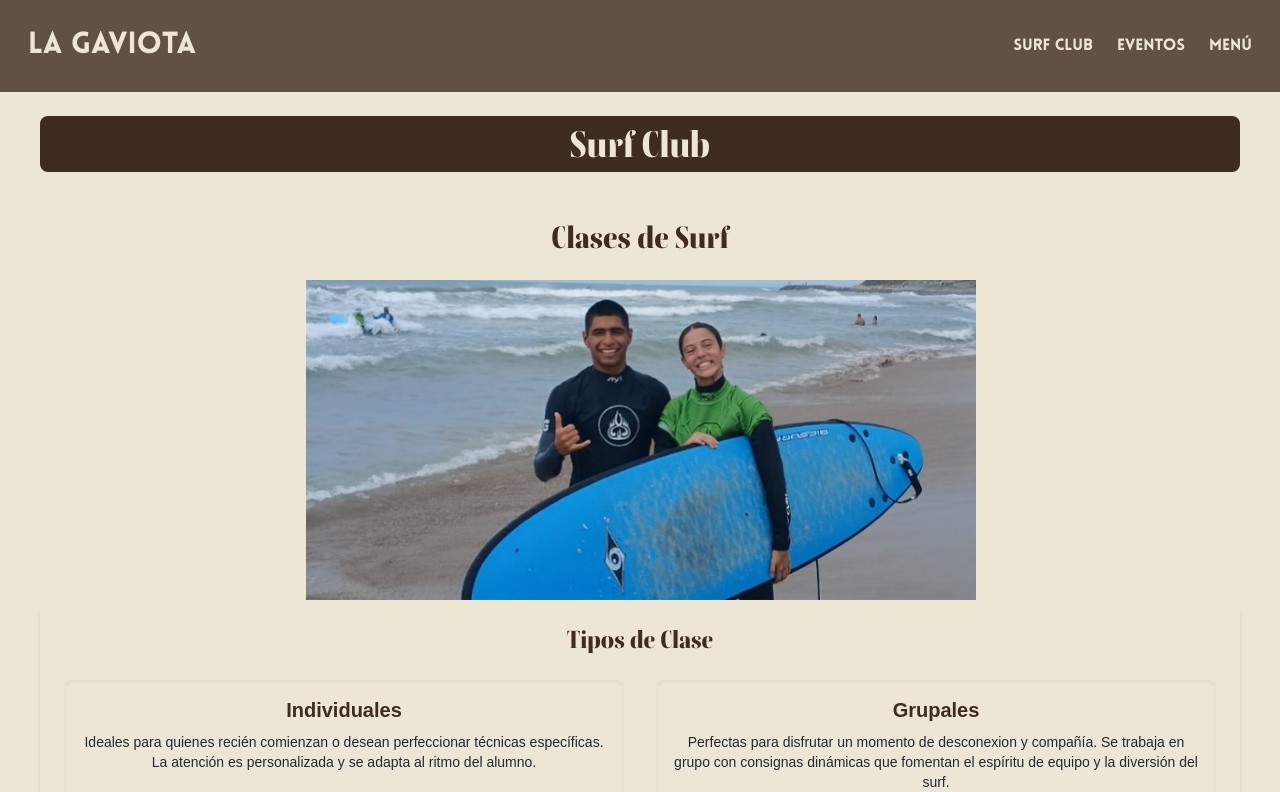
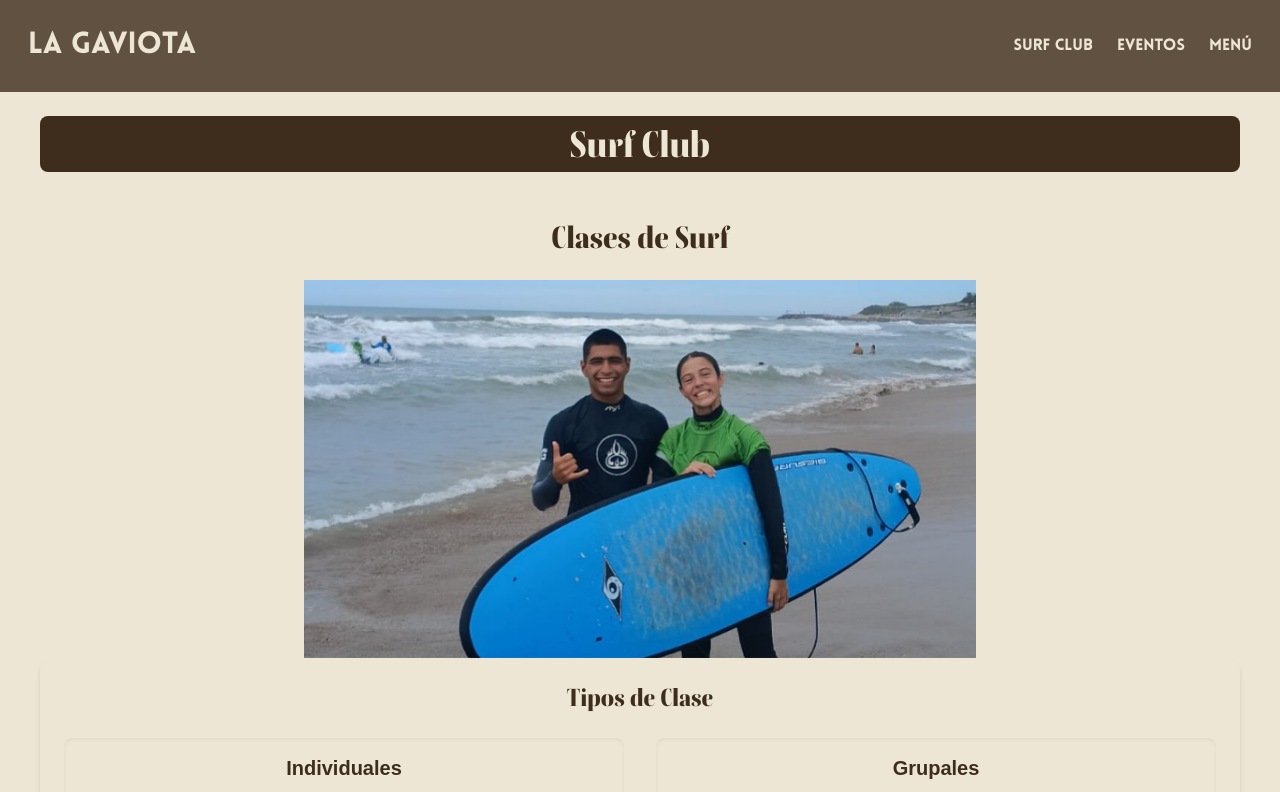
Before and after one commit to MarcosBernalOficial/La-Gaviota, a React (Vite) app: page /surfclub in a window 1280 px wide. Shown: the top 792 px of the page. Built offline with nearby package versions, Linux system fonts and the light colour scheme.

Commit message:
rutas internas

```diff
--- a/src/components/Carousel.jsx
+++ b/src/components/Carousel.jsx
@@ -9,18 +9,20 @@ const Carousel = ({ images }) => {
             spaceBetween={30}
             slidesPerView={1}
             loop={true}
-            speed={2000} // 👈 transición entre fotos dura 1 segundo
+            speed={2000}
             autoplay={{
-                delay: 4000, // 👈 cada slide se muestra 2 segundos
+                delay: 4000,
                 disableOnInteraction: false,
             }}
-            className="w-full h-60 md:h-80 overflow-hidden"
+            className="w-full aspect-video overflow-hidden"
             >
             {images.map((imgSrc, index) => (
                 <SwiperSlide key={index}>
                 <img
                     src={imgSrc}
                     alt={`Slide ${index}`}
+                    width={1280}
+                    height={720}
                     className="w-full h-full object-cover"
                 />
                 </SwiperSlide>
--- a/src/components/CarouselCard.jsx
+++ b/src/components/CarouselCard.jsx
@@ -39,12 +39,15 @@ export default function CarouselCard() {
                 {cardLinks.map((card, index) => (
                     <div key={index} className="">
                         <Link to={card.link} className="block bg-soft-beige overflow-hidden shadow-md">
-                            <img
+                            <div className="aspect-[4/3] w-full">
+                                <img
                                 src={card.image}
                                 alt={card.title}
-                                className="w-full object-cover"
-                                style={{ maxHeight: "250px", height: "auto" }}
-                            />
+                                width={400}
+                                height={300}
+                                className="w-full h-full object-cover"
+                                />
+                            </div>
                             <div className="p-4 text-center font-bold text-wood-brown text-xl font-title">
                                 {card.title}
                             </div>
--- a/src/components/CarouselLink.jsx
+++ b/src/components/CarouselLink.jsx
@@ -15,7 +15,7 @@ const Carousel = ({ slides }) => {
                 delay: 4000,
                 disableOnInteraction: false,
             }}
-            className="w-full h-60 md:h-80 overflow-hidden"
+            className="w-full aspect-video overflow-hidden"
         >
             {slides.map((slide, index) => {
                 const SlideContent = (
@@ -23,6 +23,8 @@ const Carousel = ({ slides }) => {
                         <img
                             src={slide.src}
                             alt={slide.title || `Slide ${index}`}
+                            width={1280}
+                            height={720}
                             className="w-full h-full object-cover"
                         />
                         <div className="absolute bottom-0 w-full bg-black/60 py-4 px-6">
--- a/src/components/Gallery.jsx
+++ b/src/components/Gallery.jsx
@@ -13,17 +13,20 @@ const images = [img1, img2, img3, img4];
 export default function Gallery() {
     return (
         <div className="max-w-3xl mx-auto p-4">
-        <div className="grid grid-cols-1 sm:grid-cols-2 gap-4">
+            <div className="grid grid-cols-1 sm:grid-cols-2 gap-4">
             {images.map((src, index) => (
-            <div key={index} className="overflow-hidden rounded shadow-md">
+                <div key={index} className="aspect-[4/3] overflow-hidden rounded shadow-md">
                 <img
-                src={src}
-                alt={`Gaviota ${index + 1}`}
-                className="w-full h-60 object-cover rounded transition duration-300 hover:scale-105"
+                    src={src}
+                    alt={`Gaviota ${index + 1}`}
+                    loading="lazy"
+                    width={400}
+                    height={300}
+                    className="w-full h-full object-cover rounded transition duration-300 hover:scale-105"
                 />
+                </div>
+            ))}
             </div>
-            ))}
-        </div>
         </div>
     );
 }
--- a/src/components/Navbar.jsx
+++ b/src/components/Navbar.jsx
@@ -18,6 +18,7 @@ const Navbar = () => {
                 {/* Botón hamburguesa */}
                 <button
                     className="absolute right-4 top-4 text-wood-brown md:hidden"
+                    name="menu despegable"
                     onClick={() => setIsMobileMenuOpen(!isMobileMenuOpen)}
                 >
                     {isMobileMenuOpen ? <X size={24} /> : <Menu size={24} />}
--- a/src/pages/About.jsx
+++ b/src/pages/About.jsx
@@ -33,15 +33,22 @@ const sections = [
             className="min-h-screen w-full flex justify-center bg-soft-beige text-wood-brown dark:text-beige"
             >
             <div className="max-w-xl w-full flex flex-col justify-center items-center text-center px-6 py-12">
+
+                {/* Imagen con espacio reservado */}
+                <div className="w-full aspect-[16/9] overflow-hidden shadow-xl mb-6">
                 <motion.img
                     src={section.image}
                     alt={section.title}
-                className="w-full h-[60vh] object-cover shadow-xl mb-6"
+                    loading="lazy"
+                    className="w-full h-full object-cover"
                     initial={{ opacity: 0, scale: 0.95 }}
                     whileInView={{ opacity: 1, scale: 1 }}
                     transition={{ duration: 0.8, ease: "easeOut" }}
                     viewport={{ once: true }}
                 />
+                </div>
+
+                {/* Título */}
                 <motion.h2
                 className="text-3xl font-brownSugar mb-4 tracking-wide"
                 initial={{ opacity: 0, y: 30 }}
@@ -51,6 +58,8 @@ const sections = [
                 >
                 {section.title}
                 </motion.h2>
+
+                {/* Texto */}
                 <motion.p
                 className="text-base font-light leading-relaxed"
                 initial={{ opacity: 0, y: 20 }}
```
Also changed, not shown: src/assets/images/SurfClub/unatural-1.avif (added), vercel.json (added). Lines whose indentation alone changed are shown as unchanged.
